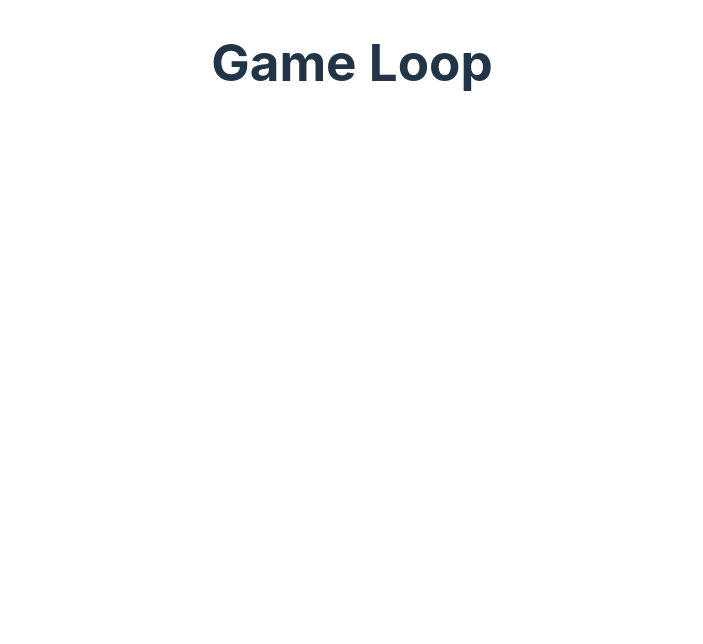
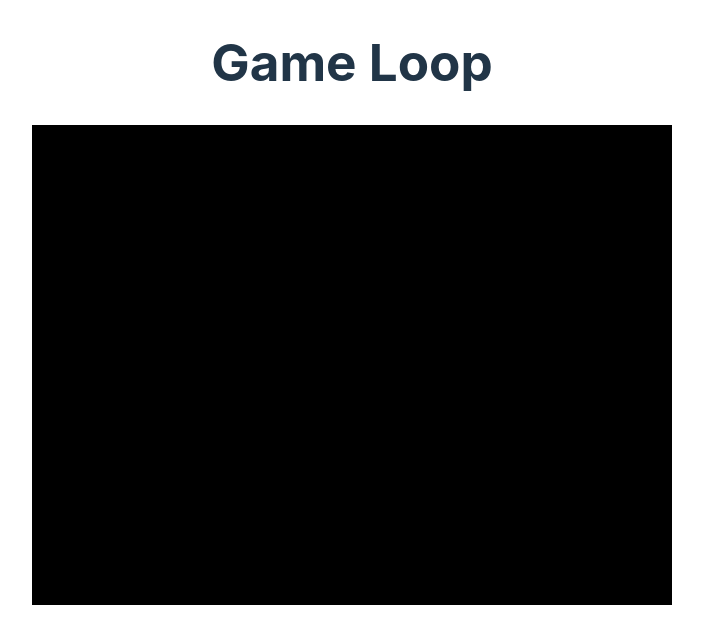
Before and after one commit to geirsagberg/game-loop, a website built with Vite: page index.html in a window 1280 px wide. Shown: the whole page, without its empty margins (288-991 px from the left). Built offline with nearby package versions, Linux system fonts and the light colour scheme.

Commit message:
Blank canvas

```diff
--- a/index.html
+++ b/index.html
@@ -1,14 +1,17 @@
 <!DOCTYPE html>
 <html lang="en">
+
 <head>
   <meta charset="UTF-8" />
   <link rel="icon" type="image/svg+xml" href="/vite.svg" />
   <meta name="viewport" content="width=device-width, initial-scale=1.0" />
   <title>Game Loop</title>
 </head>
+
 <body>
   <h1>Game Loop</h1>
-    <canvas id="canvas"></canvas>
+  <canvas id="canvas" width="640" height="480"></canvas>
   <script type="module" src="/src/main.ts"></script>
 </body>
+
 </html>
--- a/package.json
+++ b/package.json
@@ -9,7 +9,7 @@
     "preview": "vite preview"
   },
   "devDependencies": {
-    "typescript": "^4.9.3",
+    "typescript": "^4.9.4",
     "vite": "^4.0.4"
   }
 }
--- a/src/main.ts
+++ b/src/main.ts
@@ -1,5 +1,7 @@
-import './style.css';
+import './style.css'
 
-const canvas = document.querySelector<HTMLCanvasElement>('canvas')!!;
+const canvas = document.querySelector<HTMLCanvasElement>('canvas')!!
 
-const context = canvas.getContext('2d');
+const context = canvas.getContext('2d')!!
+
+context.fillRect(0, 0, canvas.width, canvas.height)
--- a/src/style.css
+++ b/src/style.css
@@ -19,7 +19,6 @@ body {
   display: flex;
   flex-direction: column;
   place-items: center;
-  min-width: 320px;
   min-height: 100vh;
 }
 
```
Also changed, not shown: pnpm-lock.yaml (added), 3 other files. Lines whose indentation alone changed are shown as unchanged.
